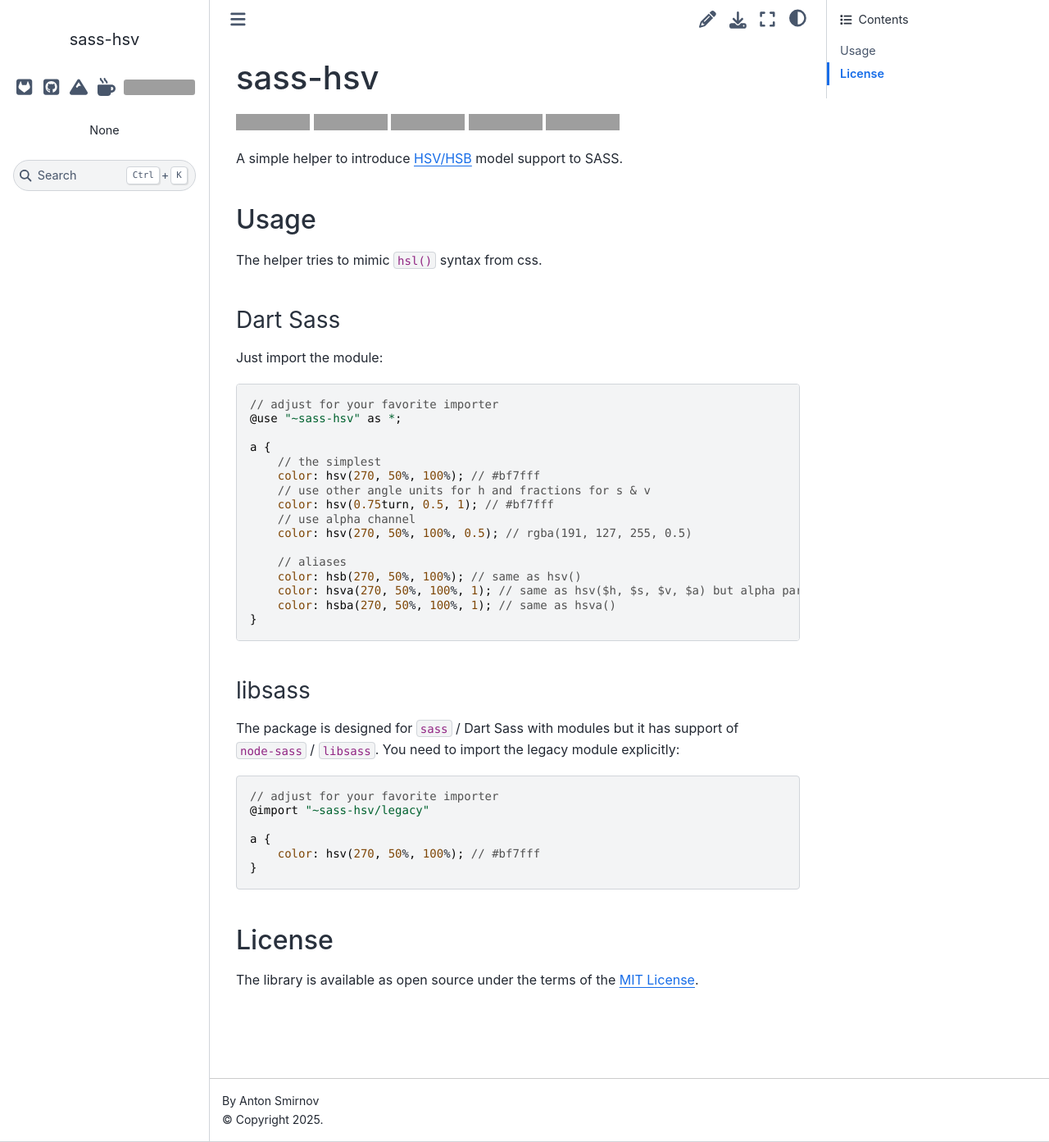
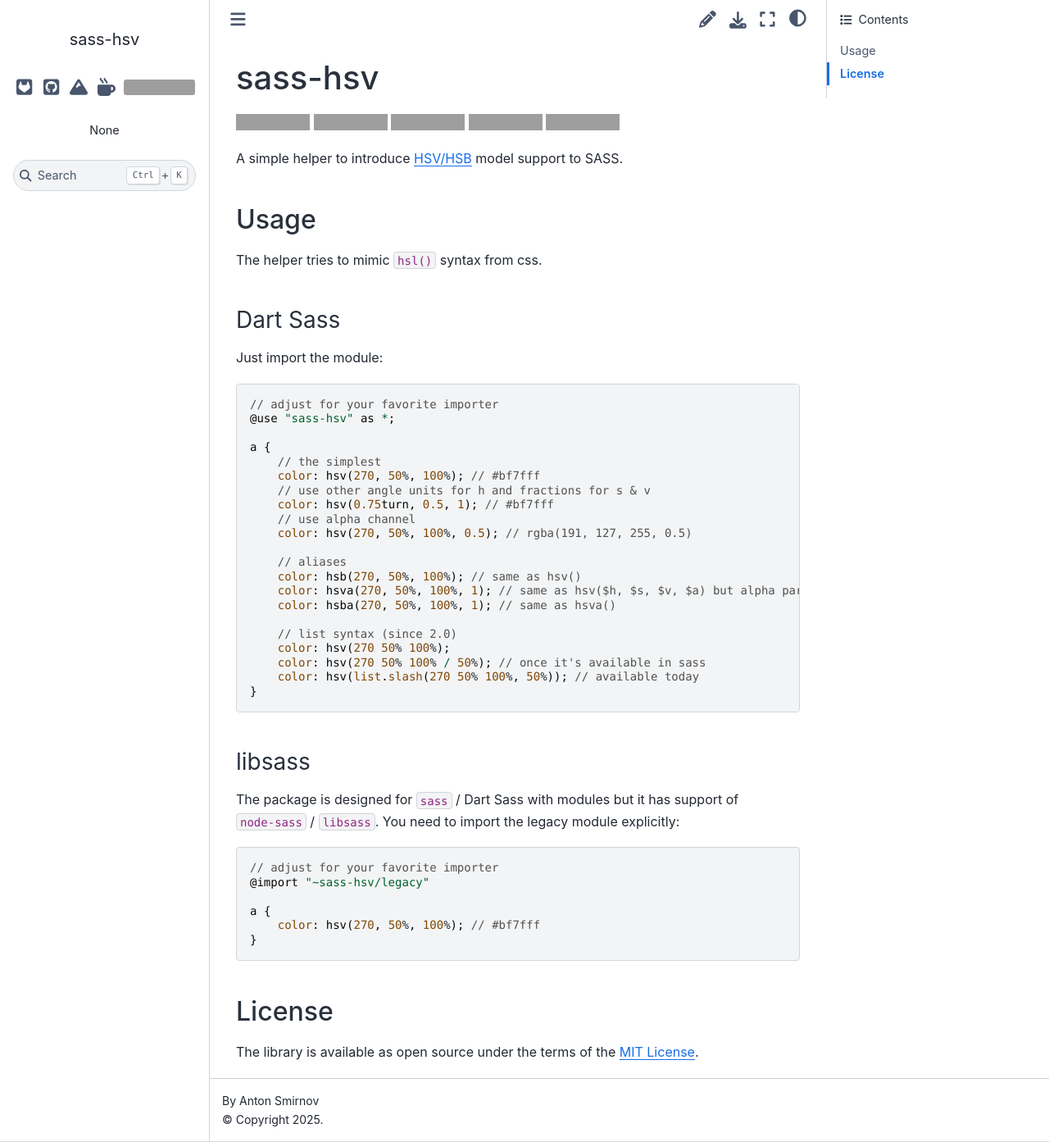
Before and after one commit to arokettu/sass-hsv, a Sphinx documentation site: the page built from docs/index.rst, in a window 1280 px wide and 1393 px high. Shown: the whole window at 82% size. Built offline with Sphinx 7.4.7 and the Sphinx Book theme 1.1.4, drawn with Linux system fonts in a browser that asks for light colours; grey boxes are pictures that could not be loaded.

```diff
--- a/docs/index.rst
+++ b/docs/index.rst
@@ -20,7 +20,7 @@ Just import the module:
 .. code-block:: scilab
 
     // adjust for your favorite importer
-    @use "~sass-hsv" as *;
+    @use "sass-hsv" as *;
 
     a {
         // the simplest
@@ -34,6 +34,11 @@ Just import the module:
         color: hsb(270, 50%, 100%); // same as hsv()
         color: hsva(270, 50%, 100%, 1); // same as hsv($h, $s, $v, $a) but alpha param is required
         color: hsba(270, 50%, 100%, 1); // same as hsva()
+
+        // list syntax (since 2.0)
+        color: hsv(270 50% 100%);
+        color: hsv(270 50% 100% / 50%); // once it's available in sass
+        color: hsv(list.slash(270 50% 100%, 50%)); // available today
     }
 
 libsass
```
Also changed, not shown: README.md (+7 -1 lines), 10 other files.
